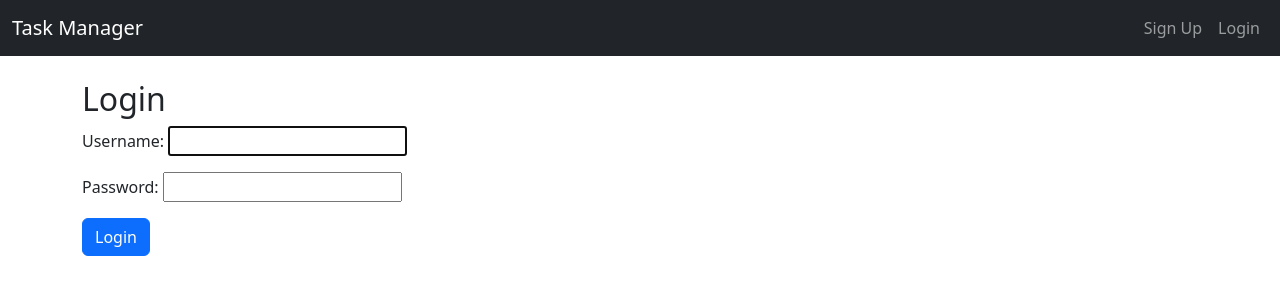
After one commit to d-stegantsev/py-task-manager, a Django app: page /accounts/login/ in a window 1280 px wide. The commit adds this page. Shown: the top 300 px of the page. Run offline with Django 5.2, Linux system fonts and the light colour scheme.

Commit message:
add log in/out + signup

```diff
--- a/config/urls.py
+++ b/config/urls.py
@@ -18,8 +18,11 @@ Including another URLconf
 from django.contrib import admin
 from django.urls import path, include
 
+from manager.views import SignUpView
+
 urlpatterns = [
     path("admin/", admin.site.urls),
     path("", include("manager.urls")),
     path("accounts/", include("django.contrib.auth.urls")),
+    path("accounts/signup/", SignUpView.as_view(), name="signup"),
 ]
--- a/templates/base.html
+++ b/templates/base.html
@@ -9,16 +9,25 @@
 <nav class="navbar navbar-expand-lg navbar-dark bg-dark mb-4">
   <div class="container-fluid">
     <a class="navbar-brand" href="{% url 'manager:task-list' %}">Task Manager</a>
+
     <div class="collapse navbar-collapse">
-      <ul class="navbar-nav ms-auto">
+      <ul class="navbar-nav ms-auto align-items-center">
         {% if user.is_authenticated %}
           <li class="nav-item">
-            <span class="nav-link disabled">Hello, {{ user.username }}</span>
+            <span class="nav-link">Hello, {{ user.username }}</span>
           </li>
           <li class="nav-item">
-            <a class="nav-link" href="{% url 'logout' %}">Logout</a>
+            <form method="post" action="{% url 'logout' %}">
+              {% csrf_token %}
+              <button type="submit" class="btn btn-link nav-link" style="padding: 0; margin: 0;">
+                Logout
+              </button>
+            </form>
           </li>
         {% else %}
+          <li class="nav-item">
+            <a class="nav-link" href="{% url 'signup' %}">Sign Up</a>
+          </li>
           <li class="nav-item">
             <a class="nav-link" href="{% url 'login' %}">Login</a>
           </li>
@@ -28,6 +37,7 @@
   </div>
 </nav>
 
+
 <div class="container">
   {% block content %}
   {% endblock %}
--- /dev/null
+++ b/templates/registration/logged_out.html
@@ -0,0 +1,6 @@
+{% extends "base.html" %}
+
+{% block content %}
+<h2>You have been logged out.</h2>
+<a href="{% url 'login' %}" class="btn btn-outline-primary">Login again</a>
+{% endblock %}
--- /dev/null
+++ b/templates/registration/login.html
@@ -0,0 +1,10 @@
+{% extends "base.html" %}
+
+{% block content %}
+<h2>Login</h2>
+<form method="post">
+  {% csrf_token %}
+  {{ form.as_p }}
+  <button type="submit" class="btn btn-primary">Login</button>
+</form>
+{% endblock %}
```
Also changed, not shown: manager/views.py (+17 -3 lines), templates/registration/signup.html (added, +13 -0 lines).
